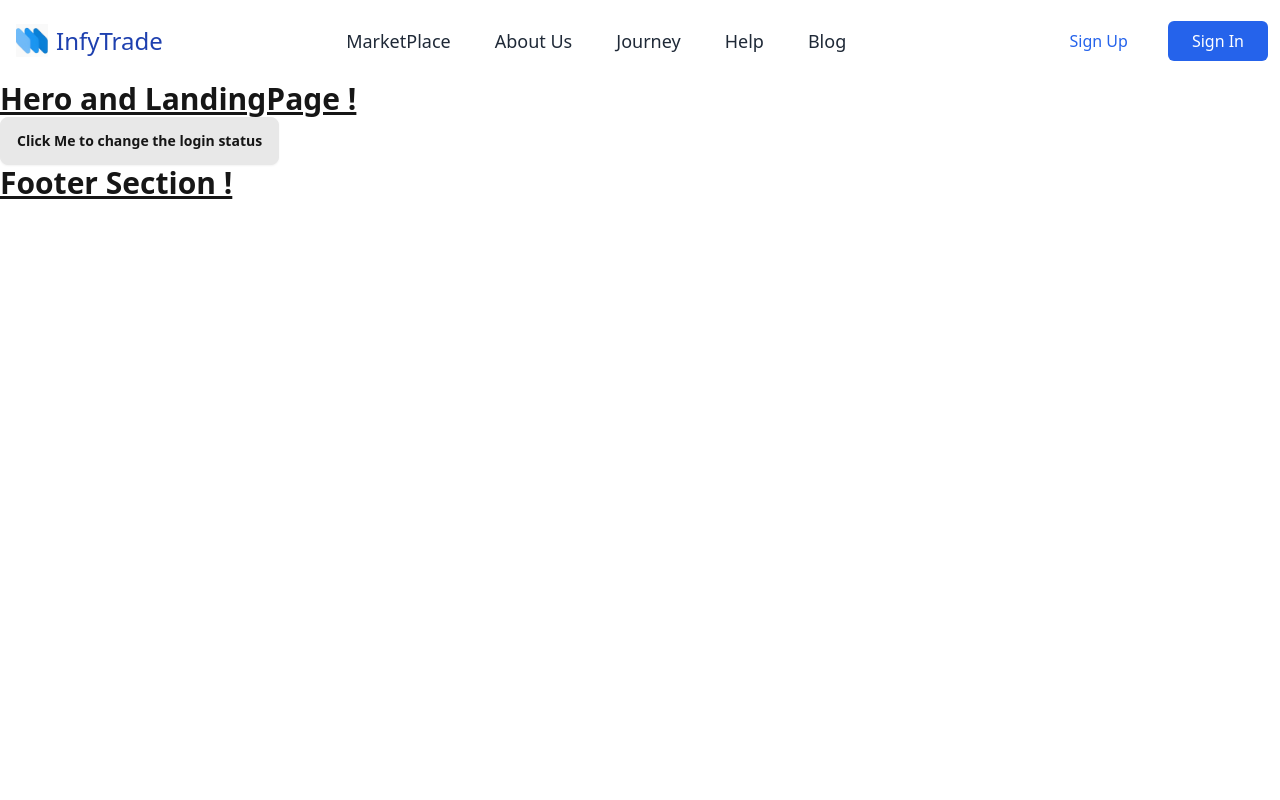
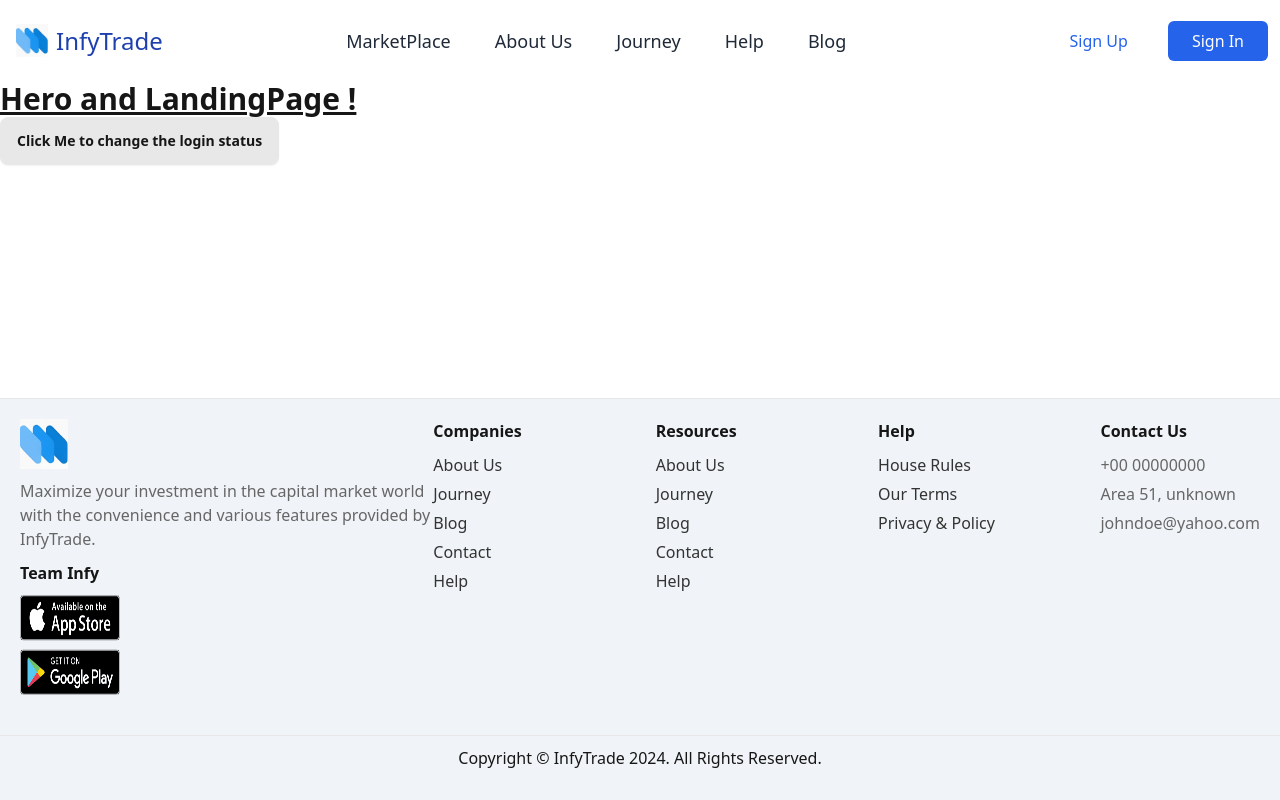
Before and after one commit to karthikreddy-7/InfyTrade, a React (Create React App) app in the folder frontend/infytradefe/: page / in a window 1280 px wide. Built offline with nearby package versions, Linux system fonts and the light colour scheme.

Commit message:
Added footer

```diff
--- a/frontend/infytradefe/src/components/footer.js
+++ b/frontend/infytradefe/src/components/footer.js
@@ -1,11 +1,142 @@
 import React from "react";
+import logo from "../assests/logo.png";
+import store_logos from "../assests/store_logos.png";
+
 
 const Footer = () => {
   return (
-    <>
-      <h1 className="text-3xl font-bold underline">Footer Section !</h1>
-    </>
+    <footer style={styles.footer}>
+      <div style={styles.container}>
+        <div style={styles.brand}>
+          <img src={logo} alt="InfyTrade Logo" style={styles.logo} />
+          <p style={styles.tagline}>
+            Maximize your investment in the capital market world with the
+            convenience and various features provided by InfyTrade.
+          </p>
+          <p style={styles.team}>Team Infy</p>
+          <div style={styles.badges}>
+            <img src={store_logos} alt="Stores" style={styles.store_logos} />
+
+          </div>
+        </div>
+        <div style={styles.linksContainer}>
+          <div style={styles.linksColumn}>
+            <h4 style={styles.columnTitle}>Companies</h4>
+            <a href="/about" style={styles.link}>About Us</a>
+            <a href="/journey" style={styles.link}>Journey</a>
+            <a href="/blog" style={styles.link}>Blog</a>
+            <a href="/contact" style={styles.link}>Contact</a>
+            <a href="/help" style={styles.link}>Help</a>
+          </div>
+          <div style={styles.linksColumn}>
+            <h4 style={styles.columnTitle}>Resources</h4>
+            <a href="/about" style={styles.link}>About Us</a>
+            <a href="/journey" style={styles.link}>Journey</a>
+            <a href="/blog" style={styles.link}>Blog</a>
+            <a href="/contact" style={styles.link}>Contact</a>
+            <a href="/help" style={styles.link}>Help</a>
+          </div>
+          <div style={styles.linksColumn}>
+            <h4 style={styles.columnTitle}>Help</h4>
+            <a href="/house-rules" style={styles.link}>House Rules</a>
+            <a href="/terms" style={styles.link}>Our Terms</a>
+            <a href="/privacy" style={styles.link}>Privacy & Policy</a>
+          </div>
+          <div style={styles.contactColumn}>
+            <h4 style={styles.columnTitle}>Contact Us</h4>
+            <p style={styles.contactInfo}>+00 00000000</p>
+            <p style={styles.contactInfo}>Area 51, unknown</p>
+            <p style={styles.contactInfo}>johndoe@yahoo.com</p>
+          </div>
+        </div>
+      </div>
+      <div style={styles.copyright}>
+        <p>Copyright © InfyTrade 2024. All Rights Reserved.</p>
+      </div>
+    </footer>
   );
 };
 
+const styles = {
+  footer: {
+    backgroundColor: "#F0F4F8",
+    padding: "20px 0",
+    borderTop: "1px solid #e7e7e7",
+    position: "absolute",
+    bottom: "0",
+    width: "100%",
+  },
+  container: {
+    display: "flex",
+    justifyContent: "space-around",
+    flexWrap: "wrap",
+    padding: "0 20px",
+  },
+  brand: {
+    flex: "1",
+    minWidth: "200px",
+    marginBottom: "20px",
+  },
+  logo: {
+    height: "50px",
+  },
+  tagline: {
+    margin: "10px 0",
+    color: "#666",
+  },
+  team: {
+    margin: "10px 0",
+    fontWeight: "bold",
+  },
+  badges: {
+    display: "flex",
+    gap: "10px",
+  },
+  badge: {
+    height: "40px",
+    width: "120px",
+  },
+  linksContainer: {
+    display: "flex",
+    flex: "2",
+    justifyContent: "space-between",
+    flexWrap: "wrap",
+  },
+  linksColumn: {
+    minWidth: "150px",
+    marginBottom: "20px",
+  },
+  contactColumn: {
+    minWidth: "150px",
+    marginBottom: "20px",
+  },
+  columnTitle: {
+    fontWeight: "bold",
+    marginBottom: "10px",
+  },
+  link: {
+    display: "block",
+    color: "#333",
+    textDecoration: "none",
+    marginBottom: "5px",
+  },
+  contactInfo: {
+    color: "#666",
+    marginBottom: "5px",
+  },
+  copyright: {
+    textAlign: "center",
+    padding: "10px 0",
+    borderTop: "1px solid #e7e7e7",
+    backgroundColor: "#F0F4F8",
+    marginTop: "20px",
+  },
+
+  store_logos:{
+   height:"100px",
+   width:"100px",
+
+  },
+};
+
 export default Footer;
```
Also changed, not shown: frontend/infytradefe/src/assests/store_logos.png (added), 1 other file (tests, documents, lock files or other folders).
